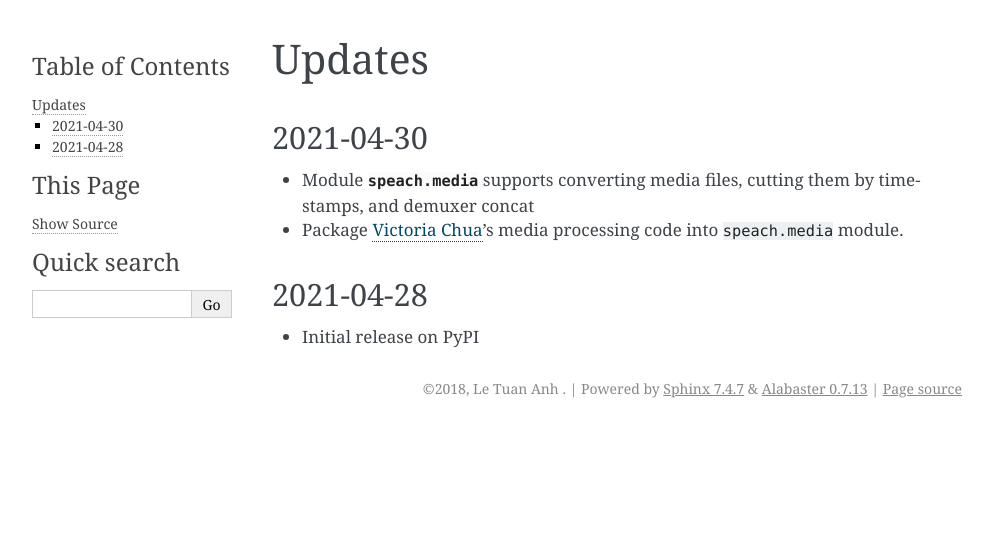
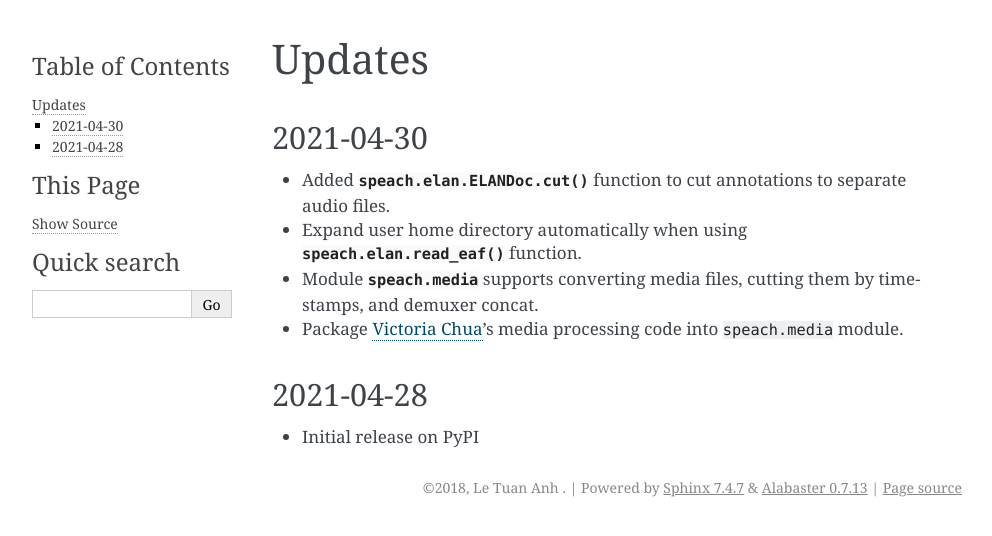
Before and after one commit to neocl/speach, a Sphinx documentation site: the page built from docs/updates.rst, in a window 1280 px wide. Shown: the top 536 px of the page, without its empty margins (148-1140 px from the left). Built offline with Sphinx 7.4.7, drawn with Linux system fonts in a browser that asks for light colours.

Commit message:
update documentation

```diff
--- a/docs/api_elan.rst
+++ b/docs/api_elan.rst
@@ -8,11 +8,12 @@ ELAN module
 For common code samples to processing ELAN, see :ref:`tut_elan` page.
 
 .. automodule:: speach.elan
-   :members: open_eaf, parse_eaf_stream
+   :members: read_eaf, parse_eaf_stream
 
 .. autoclass:: ELANDoc
    :members:
    :member-order: groupwise
+   :exclude-members: read_eaf, parse_eaf_stream
 
 .. autoclass:: ELANTier
    :members:
--- a/docs/elan.rst
+++ b/docs/elan.rst
@@ -11,7 +11,7 @@ Open an ELAN file
 -----------------
 
     >>> from speach import elan
-    >>> eaf = elan.open_eaf('./data/test.eaf')
+    >>> eaf = elan.read_eaf('./data/test.eaf')
     >>> eaf
     <speach.elan.ELANDoc object at 0x7f67790593d0>
 
@@ -50,7 +50,7 @@ If you want to loop through the root tiers only, you can use the :code:`roots` l
 
 .. code-block:: python
 
-    eaf = elan.open_eaf('./data/test_nested.eaf')
+    eaf = elan.read_eaf('./data/test_nested.eaf')
     # accessing nested tiers
     for tier in eaf.roots:
         print(f"{tier.ID} | Participant: {tier.participant} | Type: {tier.type_ref}")
--- a/docs/index.rst
+++ b/docs/index.rst
@@ -38,7 +38,7 @@ Speach can be used to extract annotations as well as metadata from ELAN transcri
     from speach import elan
 
     # Test ELAN reader function in speach
-    eaf = elan.open_eaf('./test/data/test.eaf')
+    eaf = elan.read_eaf('./test/data/test.eaf')
 
     # accessing tiers & annotations
     for tier in eaf:
--- a/docs/updates.rst
+++ b/docs/updates.rst
@@ -6,7 +6,9 @@ Updates
 2021-04-30
 ----------
 
-- Module :mod:`speach.media` supports converting media files, cutting them by timestamps, and demuxer concat
+- Added :func:`speach.elan.ELANDoc.cut` function to cut annotations to separate audio files.
+- Expand user home directory automatically when using :func:`speach.elan.read_eaf` function.
+- Module :mod:`speach.media` supports converting media files, cutting them by timestamps, and demuxer concat.
 - Package :ref:`Victoria Chua <contributors>`'s media processing code into ``speach.media`` module.
 
 2021-04-28
```
Also changed, not shown: README.md (+1 -1 lines).
